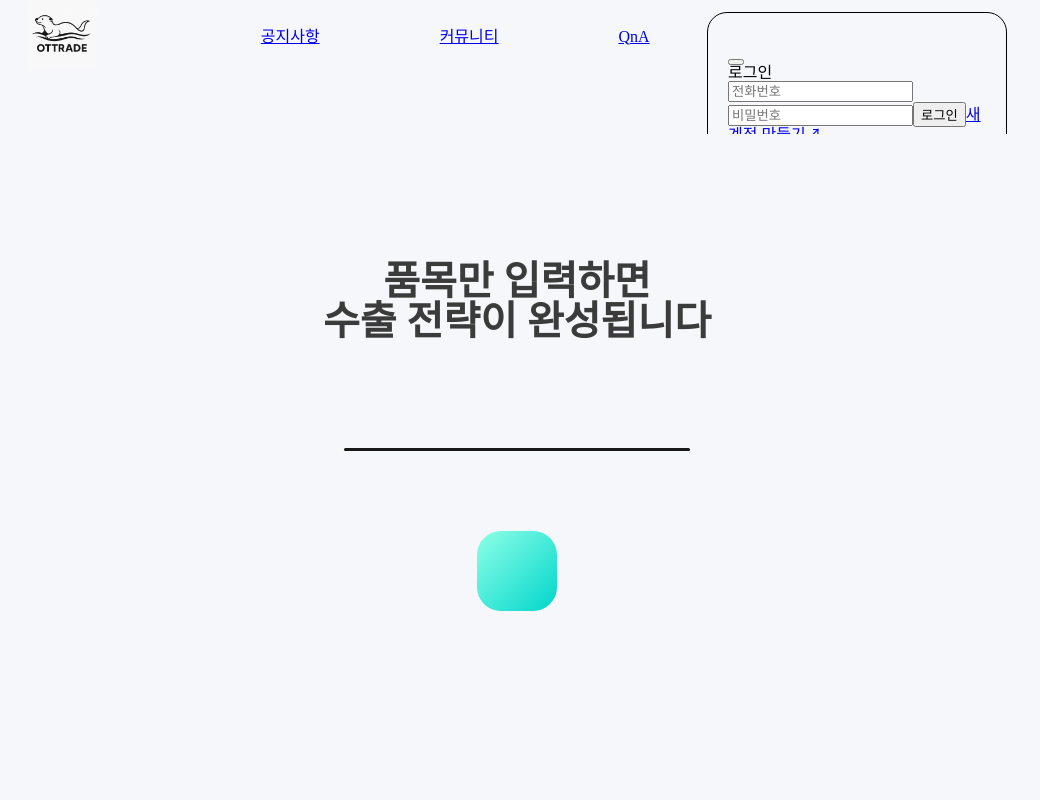
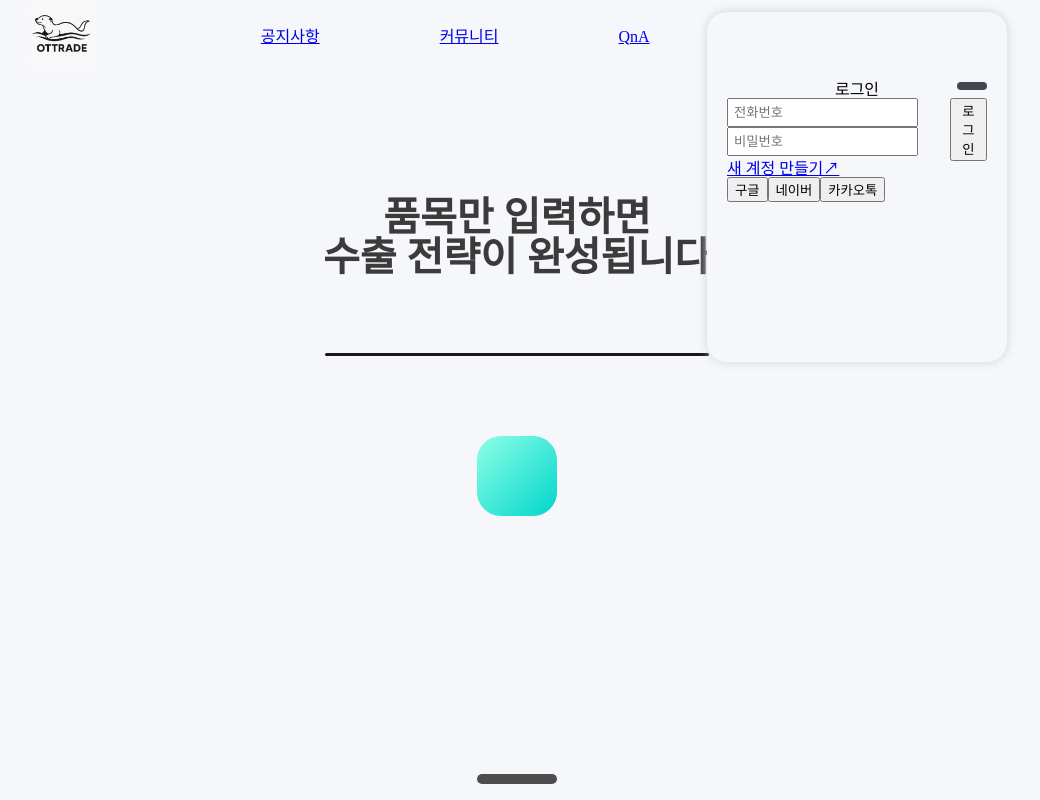
Before and after one commit to kwakheedon/teamOttrade, a React (Vite) app in the folder FrontEnd/: page / in a window 1280 px wide. Both pictures are taken after a click on the element "로그인". Shown: the top 800 px of the page, without its empty margins (123-1163 px from the left). Built offline with nearby package versions, Linux system fonts and the light colour scheme.

Commit message:
feat: css수정

```diff
--- a/FrontEnd/src/components/Auth/AuthButton.css
+++ b/FrontEnd/src/components/Auth/AuthButton.css
@@ -3,9 +3,32 @@
     height: 50px;
 }
 .auth-button {
-    cursor: pointer;
     position: absolute;
     top: 0;
     right: 0;
-    border: 1px solid black;
+    box-shadow: 0px 0px 10px #d2cfe0;
+    z-index: 200;
 }
+.auth-form-box {
+    position: relative;
+}
+.close-auth-button {
+    position: absolute;
+    right: 0px;
+    cursor: pointer;
+    background-color: #424650;
+    border: none;
+    border-radius: 4px;
+    padding: 4px 15px;
+}
+.login-form, .login-form-box {
+    display: flex;
+}
+.login-form-box {
+    flex-direction: column;
+    align-items: center;
+    margin-top: 50px;
+}
+.login-form input{
+    padding: 5px;
+}
--- a/FrontEnd/src/components/Auth/AuthButton.jsx
+++ b/FrontEnd/src/components/Auth/AuthButton.jsx
@@ -1,4 +1,4 @@
-import React, { useState } from 'react'
+import React, { useEffect, useRef, useState } from 'react'
 import './AuthButton.css'
 import useAuthStore from '../../stores/authStore'
 import { motion, AnimatePresence } from "framer-motion"
@@ -9,33 +9,52 @@ import AuthForm from "./AuthForm"
 const AuthButton = () => {
   const { isAuthenticated } = useAuthStore();
   const [isOpen, setIsOpen] = useState(false);
+  const wrapperRef = useRef(null)
 
-  const handleClick = () => {
+  useEffect(() => {
+    // 로그인폼 바깥 부분을 누르면 로그인폼이 꺼지는 로직
+    const handleClickOutside = (e) => {
+      if (wrapperRef.current && !wrapperRef.current.contains(e.target)) {
+        setIsOpen(false)
+      }
+    }
+    // 창이 열리면 handleClickOutside 함수를 document에 추가
+    //
+    if (isOpen) {
+      document.addEventListener('mousedown', handleClickOutside)
+    }
+    return () => {
+      document.removeEventListener('mousedown', handleClickOutside)
+    }
+  }, [isOpen])
 
+  const closeAuthForm = () => {
+    setIsOpen(false) //창 닫기
   }
 
   return (
-    <div className='auth-button-box'>
+    <div
+      className='auth-button-box'
+      ref={wrapperRef}
+    >
       <motion.div
         className='auth-button'
         initial={false}
         animate={{
           width: isOpen? 300 : 100,
-          height: isOpen ? 350 : 50,
-          borderRadius: isOpen ? 20 : 10,
+          height: isOpen? 350 : 50,
+          borderRadius: isOpen? 20 : 10,
           backgroundColor: "#F5F7FA",
-          padding: isOpen ? 20 : 10,
+          padding: isOpen? 20 : 10,
+          cursor: isOpen? 'auto' : 'pointer'
         }}
         transition={{
           duration: 0.5,
           ease: "easeInOut"
         }}
         onClick={() => {
-            if (!isOpen) {
+            if (!isOpen)
               setIsOpen(true);
-            } else {
-              setIsOpen(false);
-            }
         }}
       >
         <AnimatePresence>
@@ -55,9 +74,9 @@ const AuthButton = () => {
               <motion.span
                 key="login-text"
                 initial={{ opacity: 1 }}
-                animate={{ opacity: 0 }}
+                animate={{ opacity: 0, display: 'none'}}
                 exit={{ opacity: 0 }}
-                transition={{ duration: 0.3 }}
+                // transition={{ duration: 0.3 }}
               >
                 로그인
               </motion.span>
@@ -74,7 +93,7 @@ const AuthButton = () => {
               transition={{ delay: 0 }}
               style={{ width: "100%" }}
             >
-              <AuthForm/>
+              <AuthForm closeAuthForm = {closeAuthForm} isOpen = {isOpen}/>
             </motion.div>
           )}
         </AnimatePresence>
--- a/FrontEnd/src/components/Auth/AuthForm.jsx
+++ b/FrontEnd/src/components/Auth/AuthForm.jsx
@@ -1,19 +1,53 @@
-import React from 'react'
+import React, { useState } from 'react'
 import { Link } from 'react-router'
+import { motion, AnimatePresence } from "framer-motion"
 import SocialLogin from './SocialLogin'
+import axios from 'axios'
 
 // 로그인, 회원가입 폼
-const AuthForm = () => {
+const AuthForm = ({ closeAuthForm, isOpen }) => {
+
+  const [loginInput, setLoginInput] = useState({})
+
+  const loginHandler = async () => {
+    try {
+      // const res = await axios.post()
+      console.log(loginInput)
+    } catch (err) {
+      console.error(err)
+    }
+  }
+
   return (
-    <div>
+    <div className='auth-form-box'>
       {/* 로그인 모달 창 끄는 맨 오른쪽 위 선형 버튼 */}
-      <button></button>
+      <motion.button
+        className='close-auth-button'
+        initial={{
+          opacity: 0
+        }}
+        animate={{
+          opacity: 1
+        }}
+        onClick={() => closeAuthForm()}>
+      </motion.button>
 
-      <h1>로그인</h1>
-
-      <input type="text" placeholder='전화번호'/>
-      <input type="text" placeholder='비밀번호'/>
-      <input type="submit" value="로그인" />
+      <div className='login-form-box'>
+        <h1>로그인</h1>
+        <div className='login-form'>
+          <div>
+            <input type="text" placeholder='전화번호' onChange={e => setLoginInput({
+              ...loginInput,
+              tel: e.target.value
+            })}/>
+            <input type="password" placeholder='비밀번호' onChange={e => setLoginInput({
+              ...loginInput,
+              password: e.target.value
+            })}/>
+          </div>
+          <button onClick={loginHandler}>로그인</button>
+        </div>
+      </div>
 
       {/* 회원가입 페이지로 이동 */}
       <Link to="/signup">새 계정 만들기↗</Link>
--- a/FrontEnd/src/pages/public/MainPage.css
+++ b/FrontEnd/src/pages/public/MainPage.css
@@ -1,12 +1,12 @@
 
 .main-page {
-    font-size: clamp(14px, 1.5vw, 18px);
-    padding: clamp(10px, 2vw, 30px);
+    /* font-size: clamp(14px, 1.5vw, 18px);  */
+    /* padding: clamp(10px, 2vw, 30px); */
 }
 
 .section-top {
     width: 100%;
-    padding: clamp(10px, 3vw, 40px);
+    /* padding: clamp(10px, 3vw, 40px);  */
 }
 
 .section-bottom {
@@ -38,10 +38,10 @@
 }
 
 .input-item {
-    width: clamp(200px, 30vw, 400px);
+    /* width: clamp(200px, 30vw, 400px); */
     background-color: #f5f7fa;
-    padding: clamp(8px, 1.2vw, 16px);
-    font-size: clamp(12px, 1.5vw, 16px);
+    /* padding: clamp(8px, 1.2vw, 16px); */
+    /* font-size: clamp(12px, 1.5vw, 16px); */
     border: none;
     margin-top: 1.5vw;
 }
```
